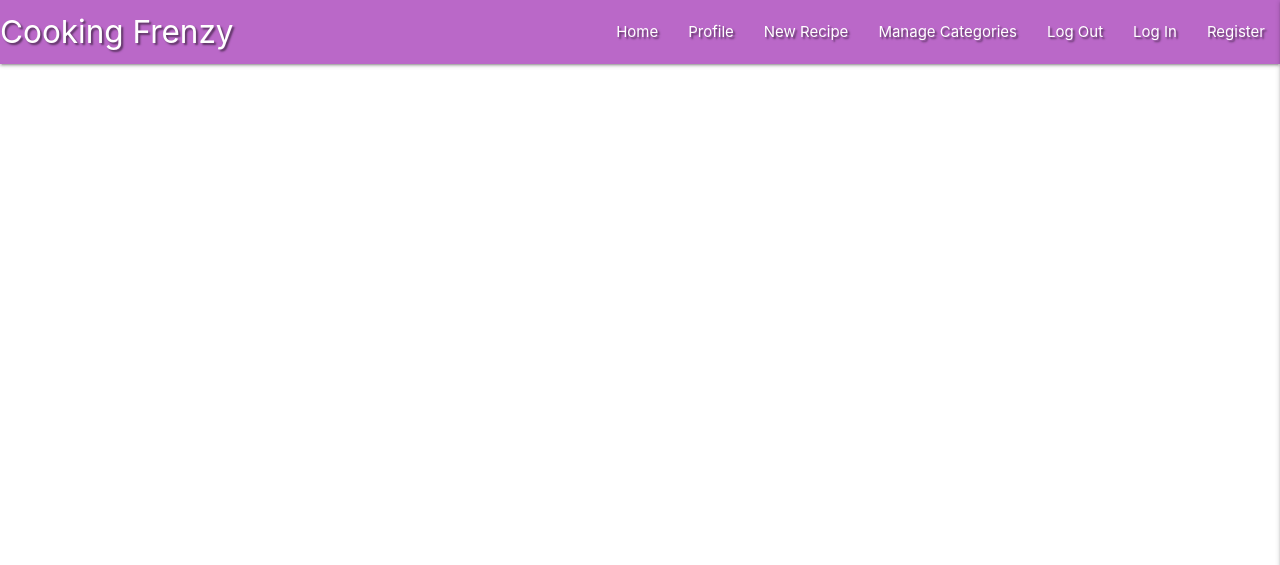
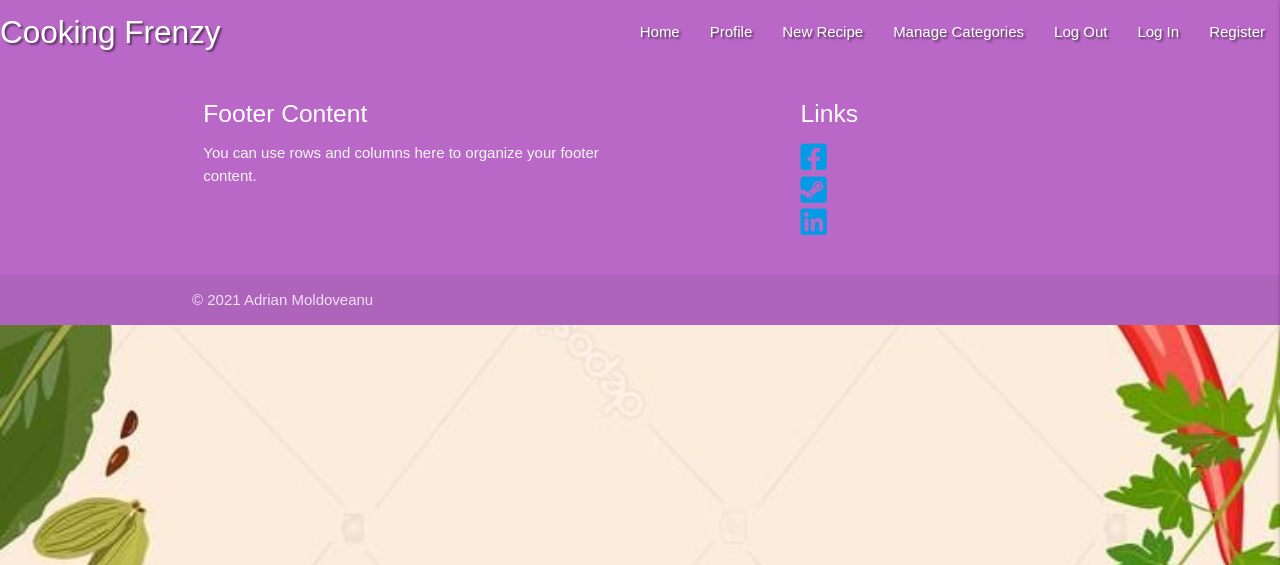
Before and after one commit to AdrianMoldoveanu/Cooking-Frenzy, a Flask app: page / in a window 1280 px wide. Shown: the top 565 px of the page. Run offline with Flask 2, Linux system fonts and the light colour scheme; data that the repository does not hold is empty; some libraries are stand-ins or nearby versions.

Commit message:
Add background image and footer

```diff
--- a/static/css/style.css
+++ b/static/css/style.css
@@ -1,3 +1,16 @@
 .text-shadow {
     text-shadow: 2px 2px 2px rgba(0, 0, 0, 0.5);
 }
+
+body {
+    background: url("../images/cooking.jpg") no-repeat center center fixed;
+   font-family: "Vollkorn", sans-serif;
+   font-weight: 400;
+   overflow-x: hidden;
+   -webkit-background-size: cover;
+   -moz-background-size: cover;
+   -o-background-size: cover;
+   background-size: cover;
+   color: #fafafa;
+   margin: auto;
+}
--- a/templates/base.html
+++ b/templates/base.html
@@ -46,6 +46,33 @@
     {% block content %}
     {% endblock %}
 
+    <footer class="page-footer purple lighten-2">
+      <div class="container purple lighten-2">
+        <div class="row">
+          <div class="col l6 s12">
+            <h5 class="white-text">Footer Content</h5>
+            <p class="grey-text text-lighten-4">You can use rows and columns here to organize your footer content.</p>
+          </div>
+          <div class="col l4 offset-l2 s12">
+            <h5 class="white-text">Links</h5>
+            <ul >
+              <li><a href="https://www.facebook.com/" target="_blank">
+                <i class="fab fa-facebook-square fa-2x " aria-hidden="true"></i></a></li>
+              <li><a href="https://steamcommunity.com/profiles/76561198330784628/" target="_blank">
+                <i class="fab fa-steam-square fa-2x" aria-hidden="true"></i></a></li>
+              <li><a href="https://www.linkedin.com/in/adrian-moldoveanu-5669b91b9/" target="_blank">
+                <i class="fab fa-linkedin fa-2x" aria-hidden="true"></i></a></li>
+            </ul>
+          </div>
+        </div>
+      </div>
+      <div class="footer-copyright">
+        <div class="container">
+        © 2021 Adrian Moldoveanu
+        </div>
+      </div>
+    </footer>
+
 <script src="https://code.jquery.com/jquery-3.6.0.min.js" integrity="sha256-/xUj+3OJU5yExlq6GSYGSHk7tPXikynS7ogEvDej/m4=" crossorigin="anonymous"></script>
 <script src="https://cdnjs.cloudflare.com/ajax/libs/materialize/1.0.0/js/materialize.min.js"></script>
 <script src="{{ url_for('static', filename='js/script.js') }}"></script>
```
Also changed, not shown: static/images/cooking.jpg (added).
